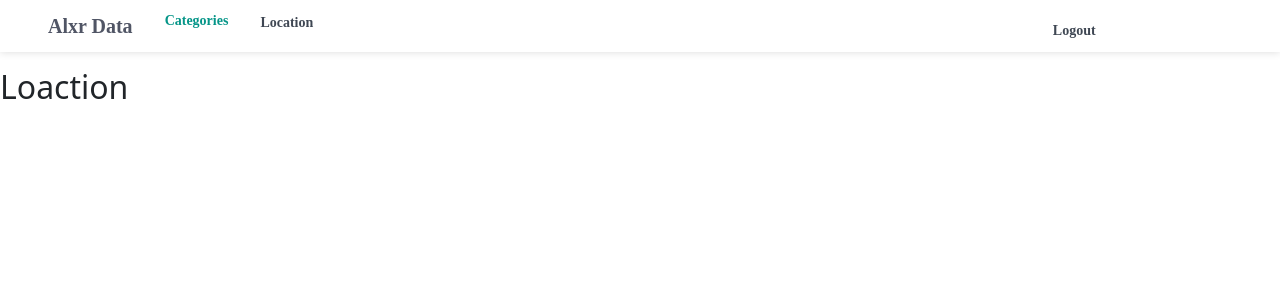
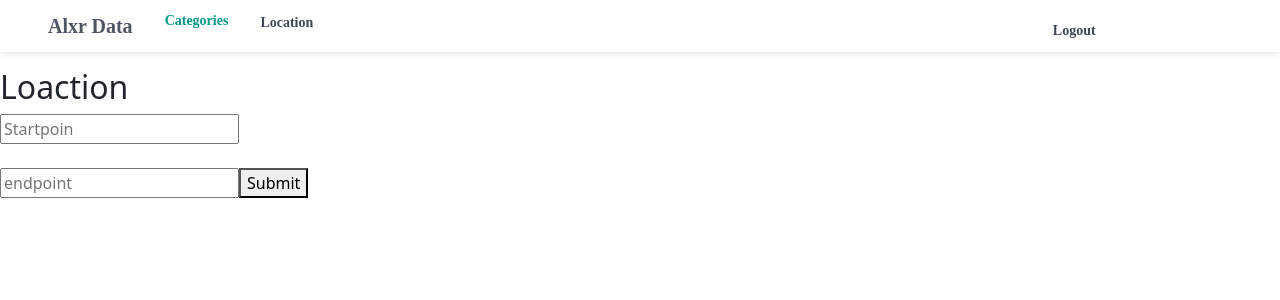
Before and after one commit to kasulaarunteja/AxlrData_Assignment, a React (Create React App) app: page /Loaction in a window 1280 px wide. Shown: the top 300 px of the page. Built offline with nearby package versions, Linux system fonts and the light colour scheme.

Commit message:
location

```diff
--- a/src/Components/Loaction.jsx
+++ b/src/Components/Loaction.jsx
@@ -4,8 +4,15 @@ import Navbar from './Navbar';
 const Loaction = () => {
     return (
         <div>
-        <Navbar/>
+         <Navbar/>
             <h2>Loaction</h2>
+            <div className='main'>
+            <input type="number" placeholder='Startpoin'/>
+            <br/>
+            <br/>
+            <input type="number" placeholder='endpoint'/>
+            <button className="subbtnll"type="submit"> Submit </button>
+            </div>
         </div>
     );
 }
```
